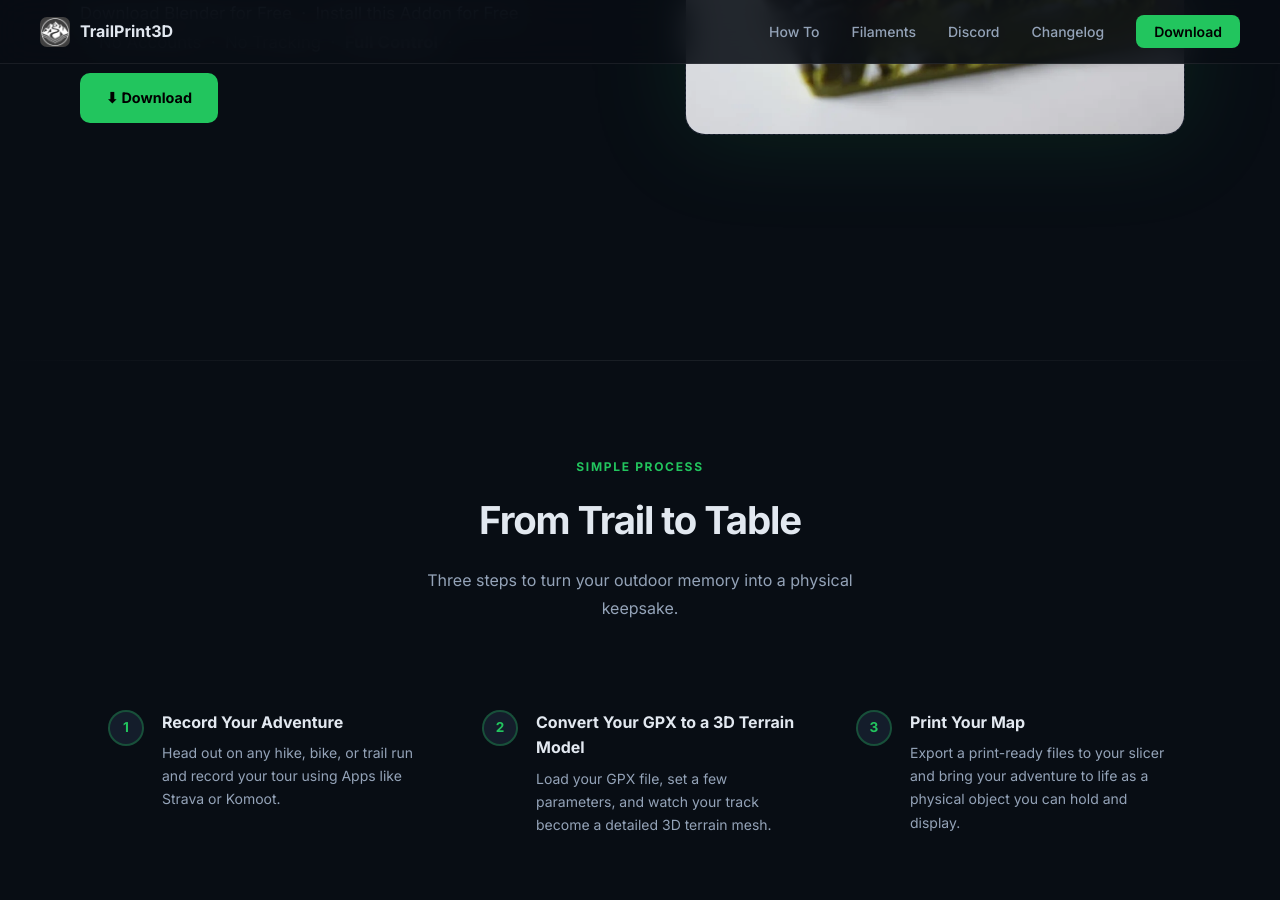
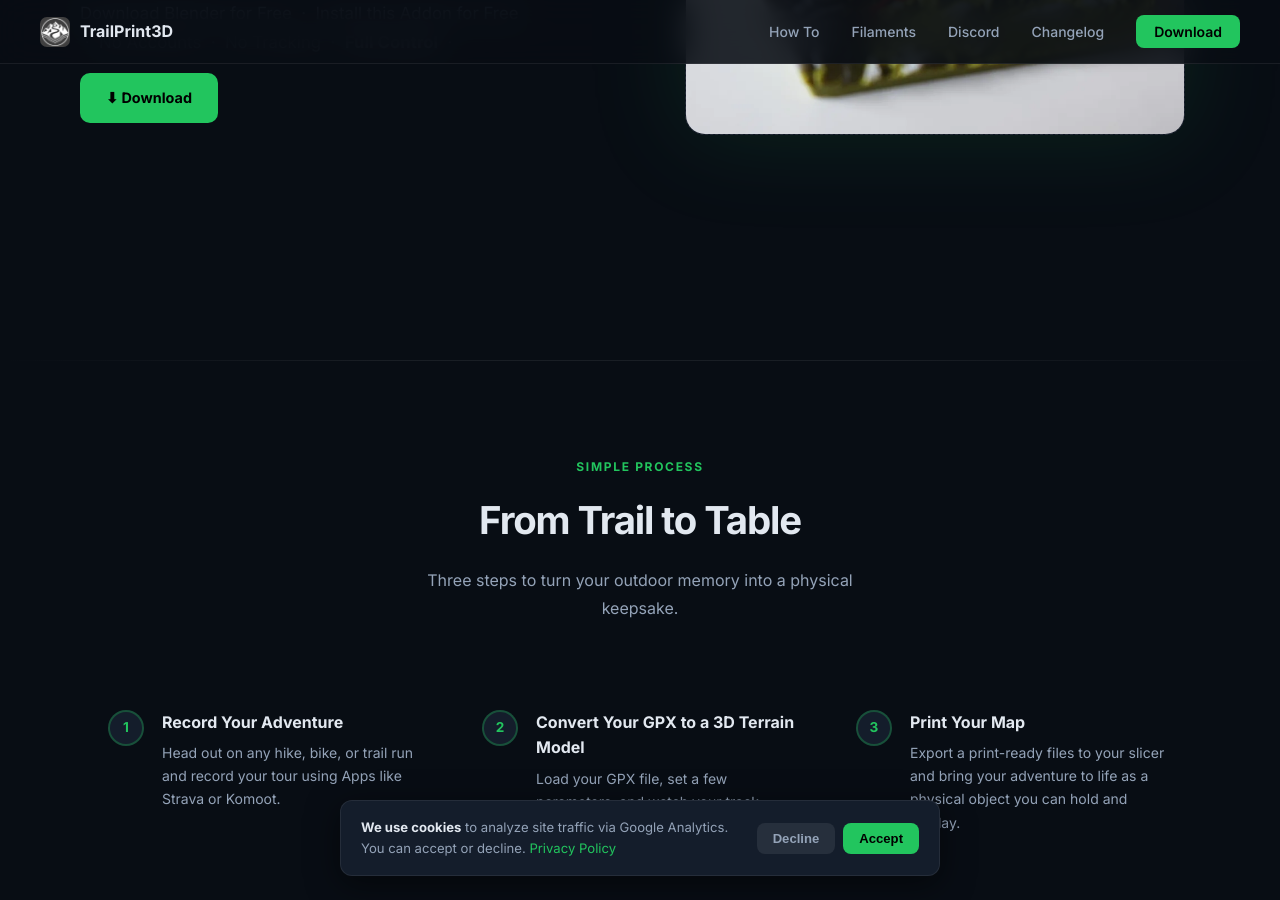
Before and after one commit to EmGi96/TrailPrint3D_web, a Jekyll site: the page built from index.html, in a window 1280 px wide and 900 px high, scrolled down 540 px. Built offline with Jekyll 4.4.1, drawn with Linux system fonts in a browser that asks for light colours.

Commit message:
add GDPR cookie consent banner with conditional GA loading
Co-Authored-By: Claude Sonnet 4.6 <noreply@anthropic.com>

```diff
--- a/_layouts/default.html
+++ b/_layouts/default.html
@@ -26,13 +26,17 @@
     <link rel="icon" type="image/png" sizes="16x16" href="/images/favicon-16x16.png">
     <link rel="manifest" href="/site.webmanifest">
     <link rel="stylesheet" href="/styles.css">
-    <!-- Google tag (gtag.js) -->
-    <script async src="https://www.googletagmanager.com/gtag/js?id=G-YMJ4P3S5R6"></script>
     <script>
       window.dataLayer = window.dataLayer || [];
       function gtag(){dataLayer.push(arguments);}
-      gtag('js', new Date());
-      gtag('config', 'G-YMJ4P3S5R6');
+      gtag('consent', 'default', { analytics_storage: 'denied' });
+      if (localStorage.getItem('cookie_consent') === 'accepted') {
+        var s = document.createElement('script');
+        s.async = true;
+        s.src = 'https://www.googletagmanager.com/gtag/js?id=G-YMJ4P3S5R6';
+        document.head.appendChild(s);
+        s.onload = function() { gtag('js', new Date()); gtag('config', 'G-YMJ4P3S5R6'); };
+      }
     </script>
 </head>
 <body>
@@ -78,6 +82,18 @@
         </div>
     </footer>
 
+    <!-- ── Cookie Banner ───────────────────────── -->
+    <div id="cookie-banner" style="display:none;">
+        <div class="cookie-text">
+            <strong>We use cookies</strong> to analyze site traffic via Google Analytics. You can accept or decline.
+            <a href="/privacy-policy.html">Privacy Policy</a>
+        </div>
+        <div class="cookie-actions">
+            <button class="cookie-btn cookie-decline" onclick="cookieChoice('declined')">Decline</button>
+            <button class="cookie-btn cookie-accept" onclick="cookieChoice('accepted')">Accept</button>
+        </div>
+    </div>
+
     <script>
         function toggleDropdown(id) {
             const target = document.getElementById(id);
@@ -91,6 +107,28 @@
                 document.querySelectorAll('.dropdown-menu').forEach(m => m.classList.remove('active'));
             }
         });
+
+        (function() {
+            if (!localStorage.getItem('cookie_consent')) {
+                document.getElementById('cookie-banner').style.display = 'flex';
+            }
+        })();
+
+        function cookieChoice(choice) {
+            localStorage.setItem('cookie_consent', choice);
+            document.getElementById('cookie-banner').style.display = 'none';
+            if (choice === 'accepted') {
+                var s = document.createElement('script');
+                s.async = true;
+                s.src = 'https://www.googletagmanager.com/gtag/js?id=G-YMJ4P3S5R6';
+                document.head.appendChild(s);
+                s.onload = function() {
+                    gtag('consent', 'update', { analytics_storage: 'granted' });
+                    gtag('js', new Date());
+                    gtag('config', 'G-YMJ4P3S5R6');
+                };
+            }
+        }
     </script>
 </body>
 </html>
--- a/styles.css
+++ b/styles.css
@@ -775,3 +775,70 @@ nav {
     .features-grid { grid-template-columns: 1fr; }
     .hero-badge { font-size: 0.7em; }
 }
+
+/* ── Cookie Banner ───────────────────────────── */
+#cookie-banner {
+    position: fixed;
+    bottom: 24px;
+    left: 50%;
+    transform: translateX(-50%);
+    z-index: 9999;
+    display: flex;
+    align-items: center;
+    gap: 20px;
+    background: var(--card);
+    border: 1px solid var(--border);
+    border-radius: 12px;
+    padding: 16px 20px;
+    max-width: 600px;
+    width: calc(100% - 48px);
+    box-shadow: 0 8px 32px rgba(0,0,0,0.5);
+}
+
+.cookie-text {
+    font-size: 0.82em;
+    color: var(--text-dim);
+    flex: 1;
+}
+
+.cookie-text strong { color: var(--text); }
+
+.cookie-text a {
+    color: var(--green);
+    text-decoration: none;
+    white-space: nowrap;
+}
+
+.cookie-actions {
+    display: flex;
+    gap: 8px;
+    flex-shrink: 0;
+}
+
+.cookie-btn {
+    padding: 8px 16px;
+    border-radius: 8px;
+    border: none;
+    font-size: 0.82em;
+    font-weight: 600;
+    cursor: pointer;
+    transition: background 0.2s;
+}
+
+.cookie-decline {
+    background: rgba(255,255,255,0.08);
+    color: var(--text-dim);
+}
+
+.cookie-decline:hover { background: rgba(255,255,255,0.13); }
+
+.cookie-accept {
+    background: var(--green);
+    color: #000;
+}
+
+.cookie-accept:hover { background: #16a34a; }
+
+@media (max-width: 560px) {
+    #cookie-banner { flex-direction: column; align-items: flex-start; gap: 12px; }
+}
```
